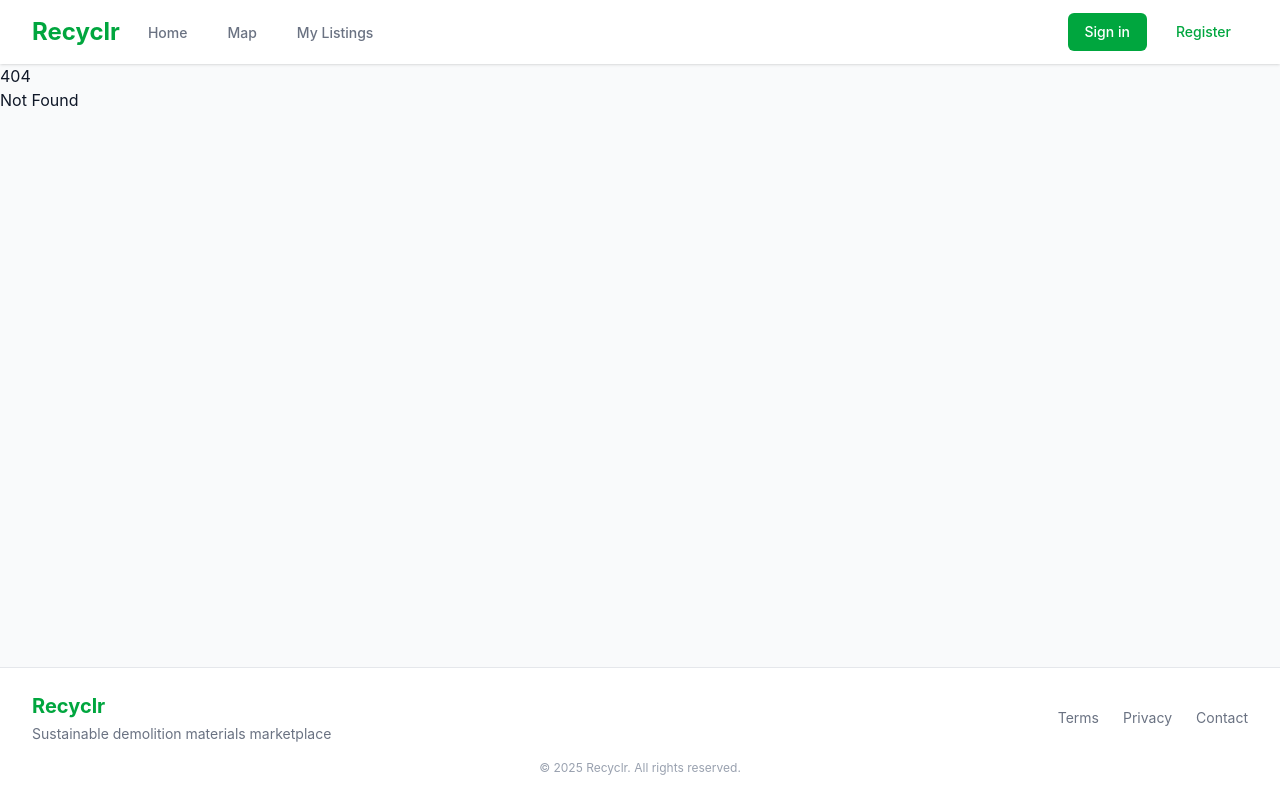
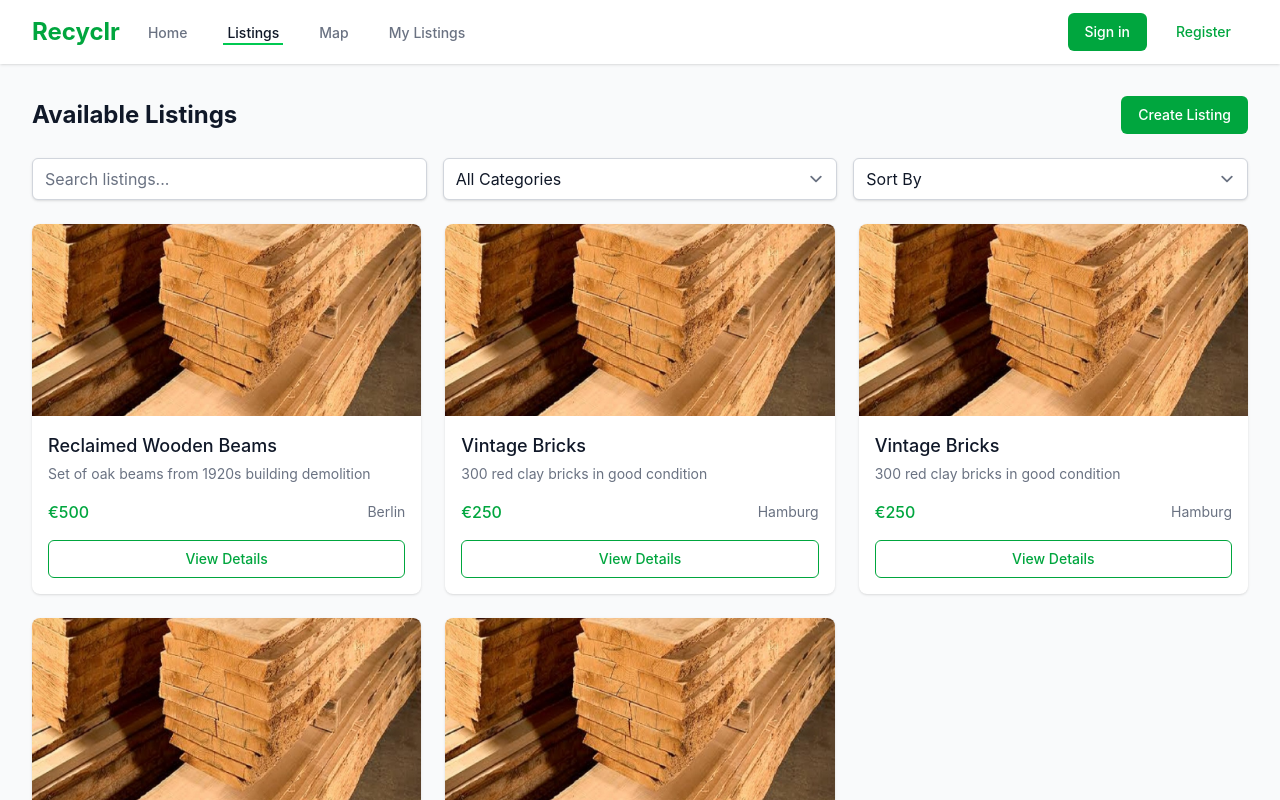
Before and after one commit to recyclr/poc, a SvelteKit app: page /listing in a window 1280 px wide. Before the commit this address had no page. Shown: the top 800 px of the page. Built offline with nearby package versions, Linux system fonts and the light colour scheme.

Commit message:
feat: added listings page

```diff
--- a/src/routes/+layout.svelte
+++ b/src/routes/+layout.svelte
@@ -33,6 +33,14 @@
 							Home
 						</a>
 						<a
+							href="/listing"
+							class="inline-flex items-center border-b-2 {currentPath === '/listing'
+								? 'border-green-500 text-gray-900'
+								: 'border-transparent text-gray-500 hover:border-green-300 hover:text-gray-700'} px-1 pt-1 text-sm font-medium"
+						>
+							Listings
+						</a>
+						<a
 							href="/map"
 							class="inline-flex items-center border-b-2 {currentPath === '/map'
 								? 'border-green-500 text-gray-900'
@@ -43,7 +51,7 @@
 						<a
 							href="/my-listings"
 							class="inline-flex items-center border-b-2 {currentPath === '/my-listings'
-								? 'border-green-500 text-gray-900'
+								? 'border-green-500 text-gray-900 '
 								: 'border-transparent text-gray-500 hover:border-green-300 hover:text-gray-700'} px-1 pt-1 text-sm font-medium"
 						>
 							My Listings
@@ -117,6 +125,12 @@
 						Home
 					</a>
 					<a
+						href="/listing"
+						class="block border-l-4 border-transparent py-2 pr-4 pl-3 text-base font-medium text-gray-500 hover:border-green-300 hover:bg-gray-50 hover:text-gray-700"
+					>
+						Listings
+					</a>
+					<a
 						href="/map"
 						class="block border-l-4 border-transparent py-2 pr-4 pl-3 text-base font-medium text-gray-500 hover:border-green-300 hover:bg-gray-50 hover:text-gray-700"
 					>
--- /dev/null
+++ b/src/routes/listing/+page.svelte
@@ -0,0 +1,119 @@
+<script>
+	let listings = [
+		{
+			id: 1,
+			title: 'Reclaimed Wooden Beams',
+			description: 'Set of oak beams from 1920s building demolition',
+			price: 500,
+			location: 'Berlin',
+			image: 'https://placehold.co/600x400',
+			category: 'Wood'
+		},
+		{
+			id: 2,
+			title: 'Vintage Bricks',
+			description: '300 red clay bricks in good condition',
+			price: 250,
+			location: 'Hamburg',
+			image: 'https://placehold.co/600x400',
+			category: 'Masonry'
+		},
+		{
+			id: 3,
+			title: 'Vintage Bricks',
+			description: '300 red clay bricks in good condition',
+			price: 250,
+			location: 'Hamburg',
+			image: 'https://placehold.co/600x400',
+			category: 'Masonry'
+		},
+		{
+			id: 4,
+			title: 'Vintage Bricks',
+			description: '300 red clay bricks in good condition',
+			price: 250,
+			location: 'Hamburg',
+			image: 'https://placehold.co/600x400',
+			category: 'Masonry'
+		},
+		{
+			id: 5,
+			title: 'Vintage Bricks',
+			description: '300 red clay bricks in good condition',
+			price: 250,
+			location: 'Hamburg',
+			image: 'https://placehold.co/600x400',
+			category: 'Masonry'
+		}
+		// Add more mock data as needed
+	];
+</script>
+
+<div class="mx-auto max-w-7xl px-4 py-8 sm:px-6 lg:px-8">
+	<div class="mb-6 flex items-center justify-between">
+		<h1 class="text-2xl font-bold text-gray-900">Available Listings</h1>
+		<a
+			href="/listing/create"
+			class="inline-flex items-center rounded-md border border-transparent bg-green-600 px-4 py-2 text-sm font-medium text-white hover:bg-green-700"
+		>
+			Create Listing
+		</a>
+	</div>
+
+	<!-- Filters -->
+	<div class="mb-6">
+		<div class="grid grid-cols-1 gap-4 md:grid-cols-3">
+			<input
+				type="text"
+				placeholder="Search listings..."
+				class="block w-full rounded-md border-gray-300 shadow-sm focus:border-green-500 focus:ring-green-500"
+			/>
+			<select
+				class="block w-full rounded-md border-gray-300 shadow-sm focus:border-green-500 focus:ring-green-500"
+			>
+				<option value="">All Categories</option>
+				<option value="wood">Wood</option>
+				<option value="masonry">Masonry</option>
+				<option value="metal">Metal</option>
+				<option value="fixtures">Fixtures</option>
+			</select>
+			<select
+				class="block w-full rounded-md border-gray-300 shadow-sm focus:border-green-500 focus:ring-green-500"
+			>
+				<option value="">Sort By</option>
+				<option value="price-asc">Price: Low to High</option>
+				<option value="price-desc">Price: High to Low</option>
+				<option value="date">Date Added</option>
+			</select>
+		</div>
+	</div>
+
+	<!-- Listings Grid -->
+	<div class="grid grid-cols-1 gap-6 md:grid-cols-2 lg:grid-cols-3">
+		{#each listings as listing}
+			<div class="overflow-hidden rounded-lg bg-white shadow-sm">
+				<img src="mock-images/item.jpeg" alt={listing.title} class="h-48 w-full object-cover" />
+				<div class="p-4">
+					<h3 class="text-lg font-medium text-gray-900">
+						{listing.title}
+					</h3>
+					<p class="mt-1 text-sm text-gray-500">
+						{listing.description}
+					</p>
+					<div class="mt-4 flex items-center justify-between">
+						<span class="font-medium text-green-600">€{listing.price}</span>
+						<span class="text-sm text-gray-500">{listing.location}</span>
+					</div>
+					<div class="mt-4">
+						<a
+							href="/listing/{listing.id}"
+							class="inline-flex w-full items-center justify-center rounded-md border border-green-600 px-4 py-2 text-sm font-medium text-green-600 hover:bg-green-50"
+						>
+							View Details
+						</a>
+					</div>
+				</div>
+			</div>
+		{/each}
+	</div>
+</div>
```
